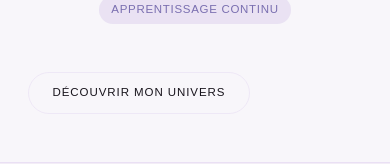
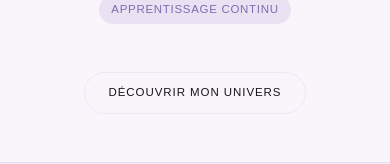
Before and after one commit to lotiva/Portfolio, a plain HTML site: page index.html in a window 390 px wide. Shown: the part 1022-1186 px from the top of the page. Drawn offline with nearby package versions, Linux system fonts and the light colour scheme.

Commit message:
ajt responsive

```diff
--- a/index.css
+++ b/index.css
@@ -191,4 +191,9 @@ h1 em {
     height: 270px;
     top: 0;
   }
+  .scroll-hint {
+    margin: 0 auto 3rem;
+    display: flex;
+    justify-content: center;
+  }
 }
```
